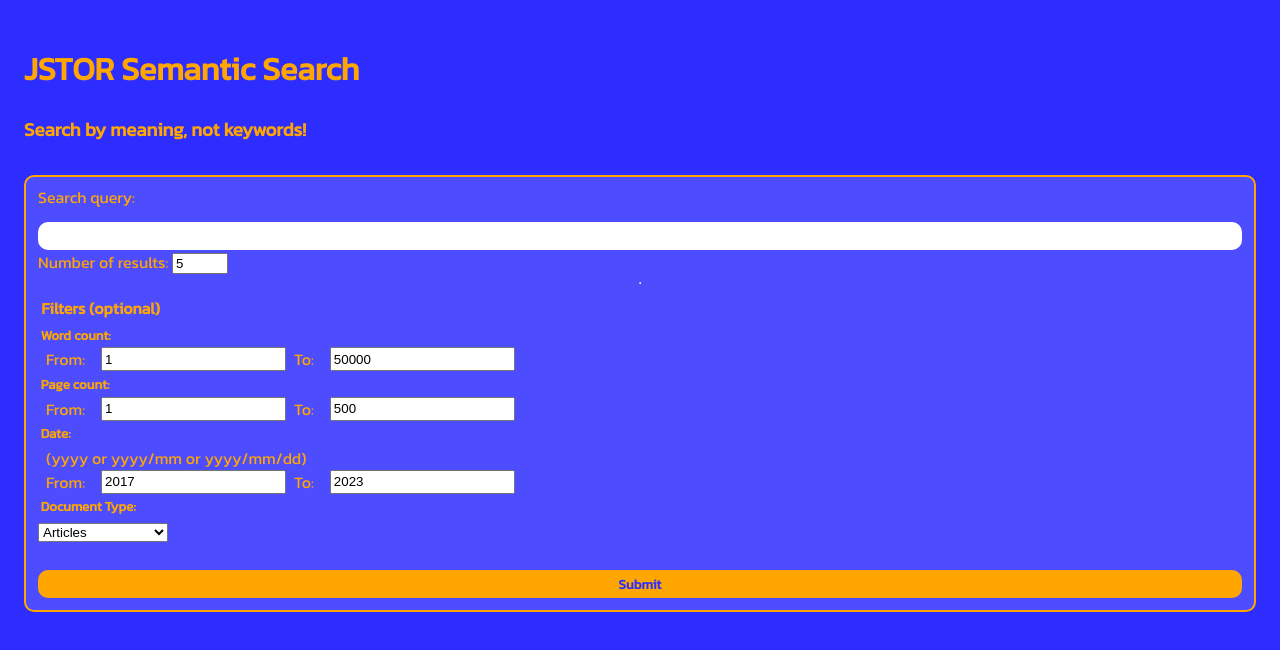
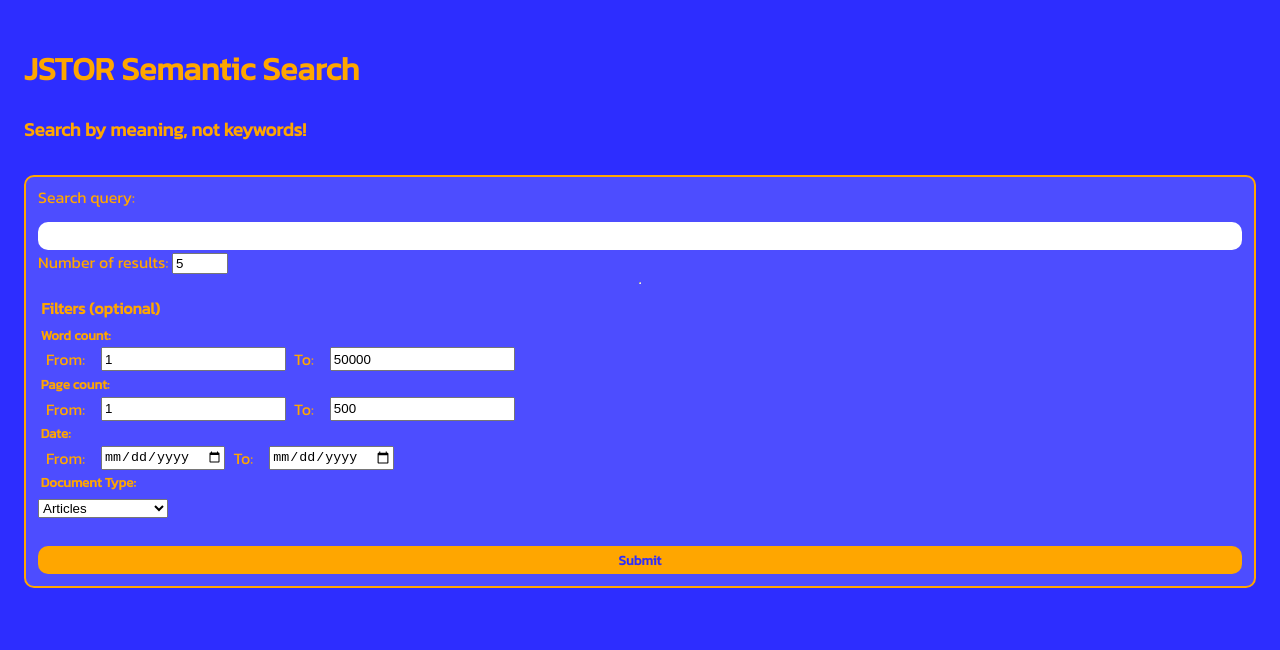
Before and after one commit to CZboop/JSTOR-Semantic-Search, a React (Create React App) app in the folder frontend/: page / in a window 1280 px wide. Shown: the top 650 px of the page. Built offline with nearby package versions, Linux system fonts and the light colour scheme; the HTML template or start-up script is replaced by a standard one.

Commit message:
updated frontend date from string input to date picker to reduce need for validation, added initial structure for error handling either failed api call or no results returned from query

```diff
--- a/frontend/src/App.js
+++ b/frontend/src/App.js
@@ -21,7 +21,7 @@
     const filters = {
       "page_count": {"$gte" : parseInt(form.pageCountFrom.value, 10), "$lte" : parseInt(form.pageCountTo.value, 10)},
       "word_count": {"$gte" : parseInt(form.wordCountFrom.value, 10), "$lte" : parseInt(form.wordCountTo.value, 10)},
-      "date_published": {"$gte" : form.dateFrom.value, "$lte" : form.dateTo.value},
+      "date_published": {"$gte" : form.dateFrom.value.replaceAll("-", "/"), "$lte" : form.dateTo.value.replaceAll("-", "/")},
       "document_type": {"$eq": form.docTypes.value}
     };
     setDBFilters(filters);
@@ -30,11 +30,25 @@
   const makeQuery = async (e) => {
     e.preventDefault()
     makeDBFiltersFromForm(e.target);
-    console.log(DBFilters);
-    const result = await API.post(`/api/v1/filter-query/${queryString}/${topK}`, DBFilters);
-    const resultMatches = result.data["matches"];
-    setQueryResponse(resultMatches);
-    console.log(resultMatches);
+    // console.log(DBFilters);
+    try{
+      const result = await API.post(`/api/v1/filter-query/${queryString}/${topK}`, DBFilters);
+      const resultMatches = result.data["matches"];
+      if (resultMatches.length > 0) {
+        setQueryResponse(resultMatches);
+        console.log(resultMatches);
+      }
+      else{
+        console.log("NO RESULTS!");
+        // TODO: modal to say no results returned try again, try without filters first etc.
+      }
+
+    } catch (e) {
+      console.log("SOMETHING WENT WRONG, SEE ERROR MESSAGE BELOW");
+      console.log(e.toJSON());
+      // TODO: modal with diff messages depending on error?
+    }
+
   }
 
   useEffect(() => {},
@@ -105,17 +119,15 @@
           {/* TODO: further be able to filter once you have results, based on their values which will be more limited? */}
           <div className='filterContainer'>
           <h5>Date:</h5>
-          <p>(yyyy or yyyy/mm or yyyy/mm/dd)</p>
-          {/* (yyyy or yyyy/mm or yyyy/mm/dd) dates to allow user friendly way to go far back */}
           <div className='filterInputs'>
             <p>From:</p>
-            <input type="text" id="dateFrom" name="dateFrom"
+            <input type="date" id="dateFrom" name="dateFrom"
             value={dateFrom} onChange={(e) => {
               setDateFrom(e.target.value);
             }}
             />
             <p>To:</p>
-            <input type="text" id="dateTo" name="dateTo"
+            <input type="date" id="dateTo" name="dateTo"
             value={dateTo} onChange={(e) => {
               setDateTo(e.target.value);
             }}
```
